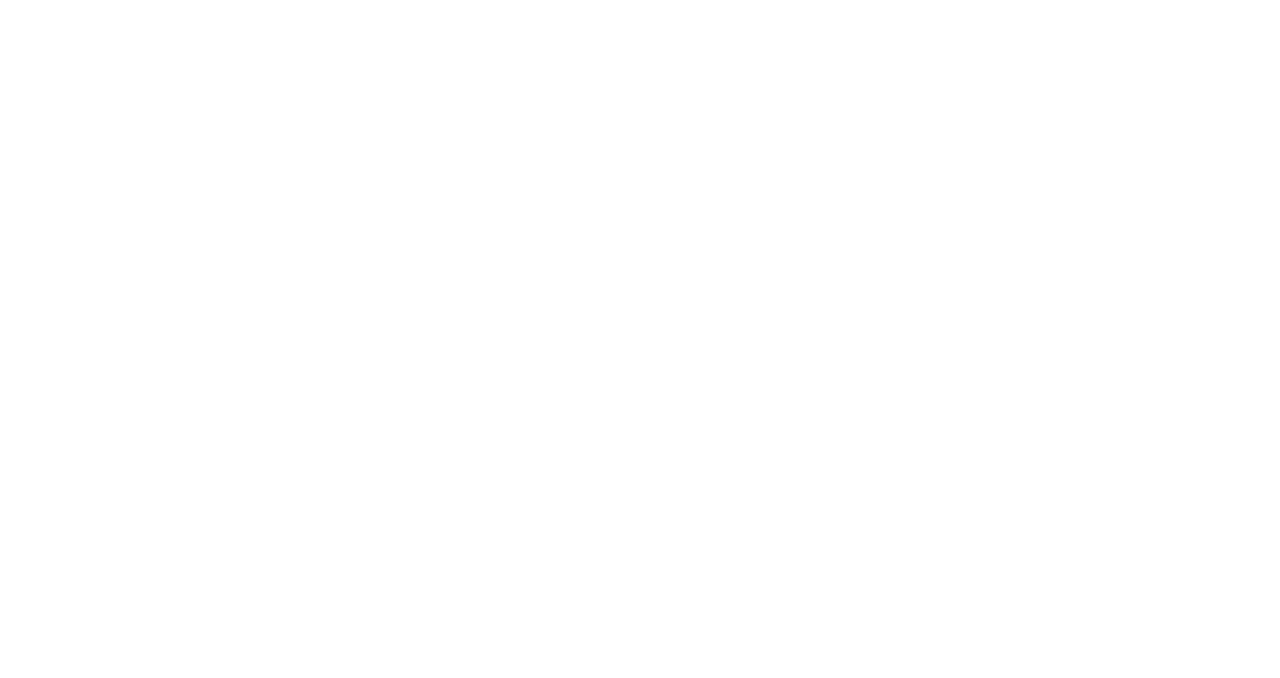
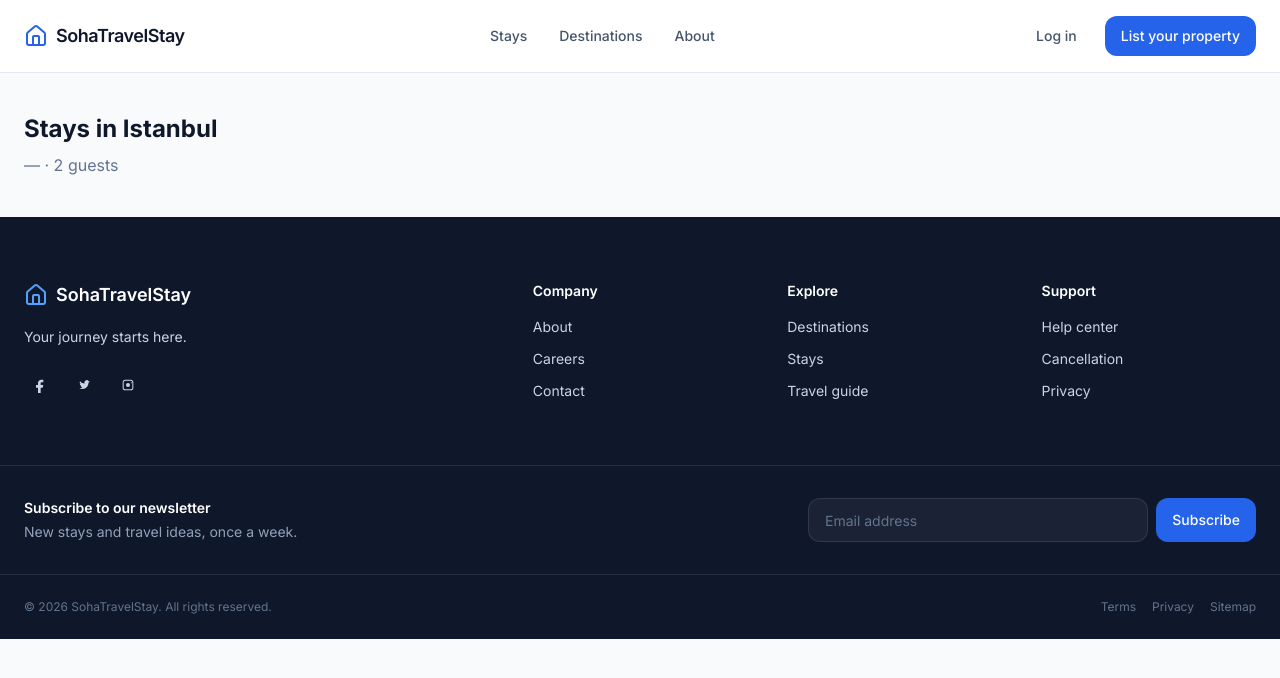
Before and after one commit to soha-dh/sohatravelstayai, a React (Vite) app: page /stays in a window 1280 px wide. Before the commit this address had no page. Shown: the top 678 px of the page. Built offline with nearby package versions, Linux system fonts and the light colour scheme.

Commit message:
feat: add Search Results route from search form

```diff
--- a/src/App.tsx
+++ b/src/App.tsx
@@ -1,10 +1,12 @@
 import { Route, Routes } from 'react-router-dom'
 import HomePage from './pages/HomePage'
+import SearchResultsPage from './pages/SearchResultsPage'
 
 function App() {
   return (
     <Routes>
       <Route path="/" element={<HomePage />} />
+      <Route path="/stays" element={<SearchResultsPage />} />
     </Routes>
   )
 }
--- a/src/components/home/SearchBox.tsx
+++ b/src/components/home/SearchBox.tsx
@@ -1,5 +1,6 @@
-import { useState, type FormEvent } from 'react'
+import { useState } from 'react'
 import { Calendar, MapPin, Minus, Plus, Search, Users } from 'lucide-react'
+import { useNavigate } from 'react-router-dom'
 
 function SearchBox() {
   const [where, setWhere] = useState('Istanbul')
@@ -7,10 +8,18 @@
   const [checkOut, setCheckOut] = useState('2026-09-02')
   const [guests, setGuests] = useState(2)
 
-  function handleSubmit(event: FormEvent<HTMLFormElement>) {
-    event.preventDefault()
-  }
+  const navigate = useNavigate()
 
+function handleSubmit(event: { preventDefault: () => void } ) {
+  event.preventDefault()
+  const params = new URLSearchParams({
+    where,
+    checkIn,
+    checkOut,
+    guests: String(guests),
+  })
+  navigate(`/stays?${params.toString()}`)
+}
   return (
     <form
       onSubmit={handleSubmit}
--- a/src/components/layout/Navbar.tsx
+++ b/src/components/layout/Navbar.tsx
@@ -4,7 +4,7 @@
 import Button from '../ui/Button'
 
 const navLinks = [
-  { label: 'Stays', to: '/', icon: BedDouble },
+  { label: 'Stays', to: '/stays', icon: BedDouble },
   { label: 'Destinations', to: '/', icon: MapPin },
   { label: 'About', to: '/', icon: Info },
 ]
--- /dev/null
+++ b/src/pages/SearchResultsPage.tsx
@@ -0,0 +1,26 @@
+import { useSearchParams } from 'react-router-dom'
+import Footer from '../components/layout/Footer'
+import Navbar from '../components/layout/Navbar'
+
+function SearchResultsPage() {
+  const [searchParams] = useSearchParams()
+  const where = searchParams.get('where') ?? 'Istanbul'
+  const checkIn = searchParams.get('checkIn') ?? ''
+  const checkOut = searchParams.get('checkOut') ?? ''
+  const guests = searchParams.get('guests') ?? '2'
+
+  return (
+    <div className="min-h-screen bg-page">
+      <Navbar />
+      <main className="mx-auto max-w-7xl px-4 py-10 sm:px-6">
+        <h1 className="text-2xl font-bold text-slate-900">Stays in {where}</h1>
+        <p className="mt-2 text-slate-500">
+          {checkIn} — {checkOut} · {guests} guests
+        </p>
+      </main>
+      <Footer />
+    </div>
+  )
+}
+
+export default SearchResultsPage
```
